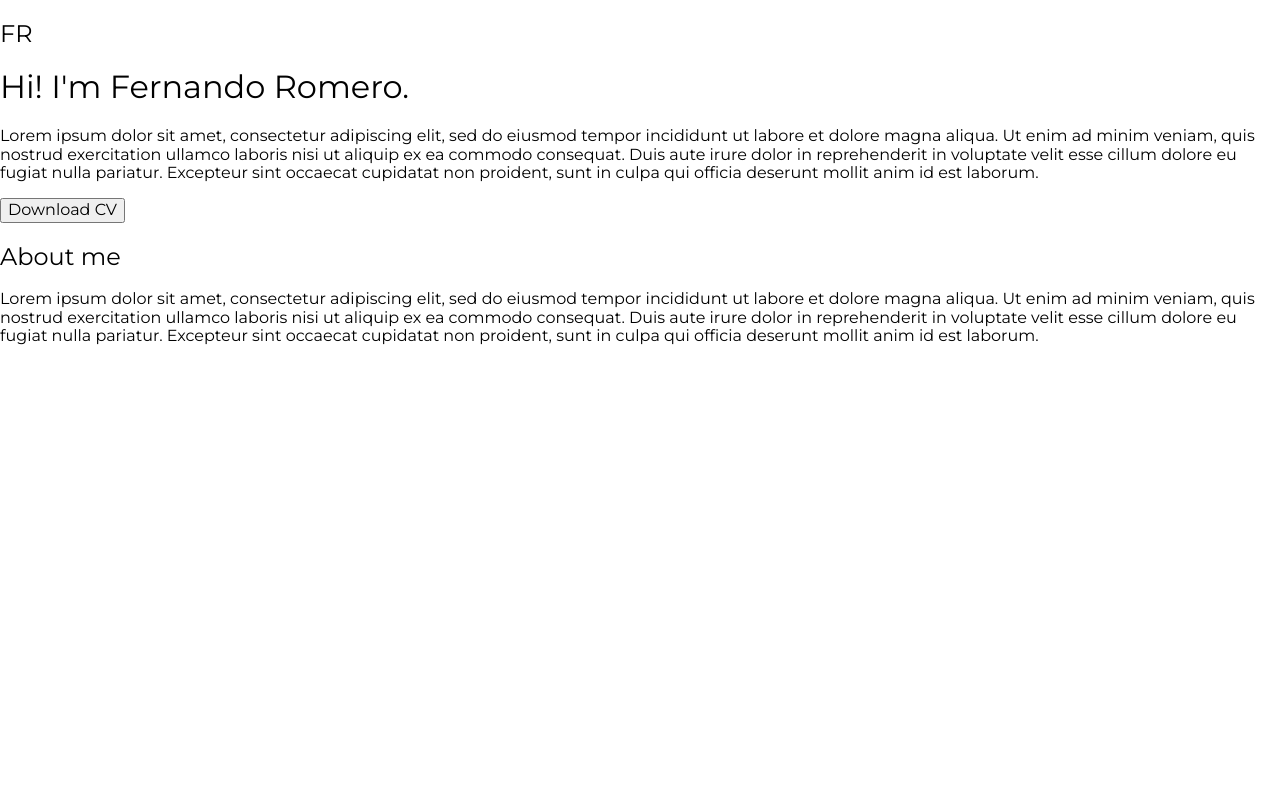
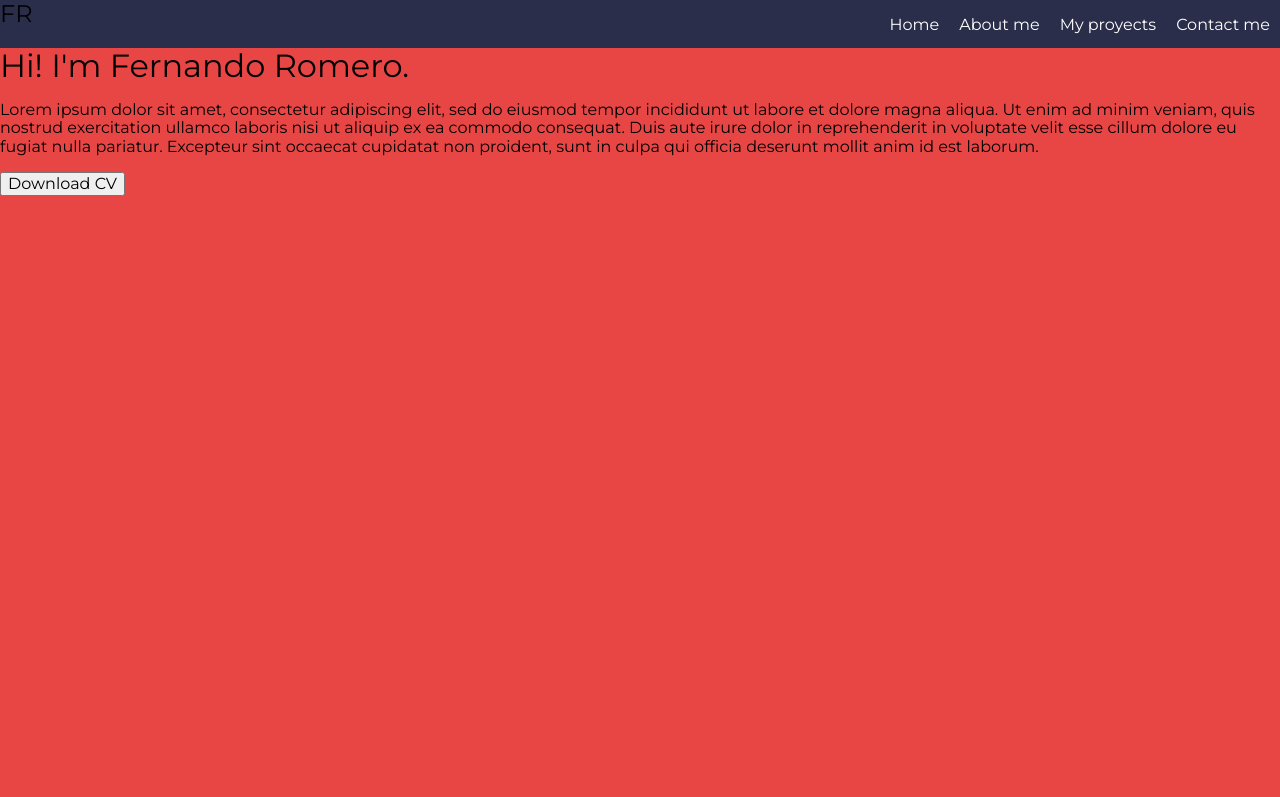
Before and after one commit to FerRomMu/Portfolio, a plain HTML site: page index.html in a window 1280 px wide. Shown: the top 797 px of the page. Drawn offline with Linux system fonts and the light colour scheme.

Commit message:
Primer maquetado de las secciones de la web.

```diff
--- a/css/style.css
+++ b/css/style.css
@@ -2,3 +2,61 @@
     font-family: 'Montserrat', sans-serif;
     font-weight: normal;
 }
+
+:root {
+  --bg-b-color: #2B2E4A;
+  --bg-dr-color: #903749;
+  --bg-r-color: #E84545;
+  --bg-p-color: #53354A;
+}
+
+.body {
+  overflow-x: hidden;
+}
+
+.container--r, .container--dr, .container--b, .container--p {
+  width: 100vw;
+  height: 100vh;
+}
+
+.container--r {
+  background-color: var(--bg-r-color);
+}
+
+.container--dr {
+  background-color: var(--bg-dr-color);
+}
+
+.container--b {
+  background-color: var(--bg-b-color);
+}
+
+.container--p {
+  background-color: var(--bg-p-color);
+}
+
+.header {
+  height: 3em;
+  position: fixed;
+  top: 0;
+  left: 0;
+}
+
+.header__nav {
+  display: flex;
+  justify-content: space-between;
+}
+
+.header__menus {
+  display: flex;
+  justify-content: space-around;
+}
+
+.header__linkOpt {
+  color: #fff;
+  margin: auto 10px;
+}
+
+.main {
+  padding-top: 3em;
+}
--- a/index.html
+++ b/index.html
@@ -13,31 +13,39 @@
   <link href="https://fonts.googleapis.com/css2?family=Montserrat:wght@300;400;600&display=swap" rel="stylesheet">
 </head>
 <body class="body">
-  <div class="wrapper">
-    <header class="header">
-      <nav class="navbar">
-        <div class="brand">
-          <h2>FR</h2>
+  <header class="header container--b">
+    <nav class="header__nav">
+      <div class="header__brand">
+        <h2 class="header__logo">FR</h2>
       </div>
-        <ul>
-          <li><a href="#home"></a></li>
-          <li><a href="#aboutme"></a></li>
-          <li><a href="#proyects"></a></li>
+      <ul class="header__menus">
+        <li class="header__opt"><a class="header__linkOpt" href="#home">Home</a></li>
+        <li class="header__opt"><a class="header__linkOpt" href="#aboutme">About me</a></li>
+        <li class="header__opt"><a class="header__linkOpt" href="#proyects">My proyects</a></li>
+        <li class="header__opt"><a class="header__linkOpt" href="#proyects">Contact me</a></li>
       </ul>
     </nav>
   </header>
 
-    <main class="main">
+  <main class="main container--r">
     <div class="info-content">
       <h1>Hi! I'm <span>Fernando</span> Romero.</h1>
       <p>Lorem ipsum dolor sit amet, consectetur adipiscing elit, sed do eiusmod tempor incididunt ut labore et dolore magna aliqua. Ut enim ad minim veniam, quis nostrud exercitation ullamco laboris nisi ut aliquip ex ea commodo consequat. Duis aute irure dolor in reprehenderit in voluptate velit esse cillum dolore eu fugiat nulla pariatur. Excepteur sint occaecat cupidatat non proident, sunt in culpa qui officia deserunt mollit anim id est laborum.</p>
       <a download href="#"><button>Download CV</button></a>
   </main>
-  </div>
 
-  <div class="about">
+  <section class="about container--p">
     <h2>About me</h2>
-    <div class="divider"></div>
     <p>Lorem ipsum dolor sit amet, consectetur adipiscing elit, sed do eiusmod tempor incididunt ut labore et dolore magna aliqua. Ut enim ad minim veniam, quis nostrud exercitation ullamco laboris nisi ut aliquip ex ea commodo consequat. Duis aute irure dolor in reprehenderit in voluptate velit esse cillum dolore eu fugiat nulla pariatur. Excepteur sint occaecat cupidatat non proident, sunt in culpa qui officia deserunt mollit anim id est laborum.</p>
-  </div>
+  </section>
+
+  <section class="proyects container--dr">
+    <h2>My proyects</h2>
+    <p>Lorem ipsum dolor sit amet, consectetur adipiscing elit, sed do eiusmod tempor incididunt ut labore et dolore magna aliqua. Ut enim ad minim veniam, quis nostrud exercitation ullamco laboris nisi ut aliquip ex ea commodo consequat. Duis aute irure dolor in reprehenderit in voluptate velit esse cillum dolore eu fugiat nulla pariatur. Excepteur sint occaecat cupidatat non proident, sunt in culpa qui officia deserunt mollit anim id est laborum.</p>
+  </section>
+
+  <section class="contact container--p">
+    <h2>contact me</h2>
+    <p>Lorem ipsum dolor sit amet, consectetur adipiscing elit, sed do eiusmod tempor incididunt ut labore et dolore magna aliqua. Ut enim ad minim veniam, quis nostrud exercitation ullamco laboris nisi ut aliquip ex ea commodo consequat. Duis aute irure dolor in reprehenderit in voluptate velit esse cillum dolore eu fugiat nulla pariatur. Excepteur sint occaecat cupidatat non proident, sunt in culpa qui officia deserunt mollit anim id est laborum.</p>
+  </section>
 </body>
```
Also changed, not shown: css/normalize.css. Lines whose indentation alone changed are shown as unchanged.
